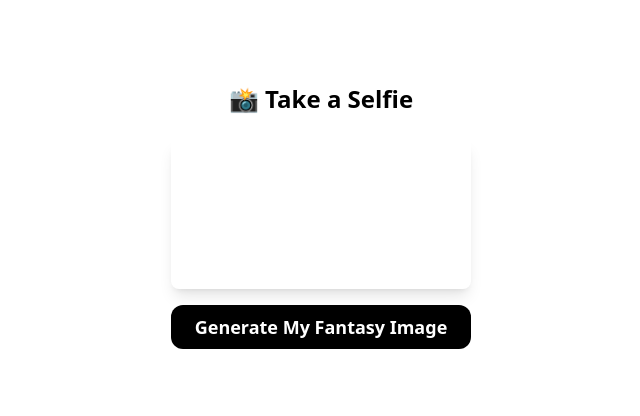
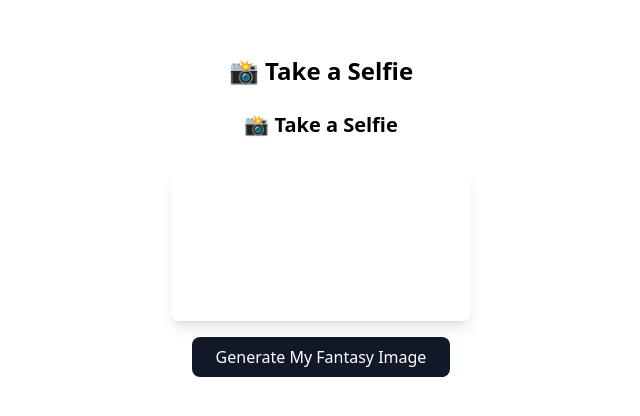
Before and after one commit to saifkazi25/IT129, a Next.js app: page /selfie in a window 1280 px wide. Shown: the part 184-600 px from the top of the page, without its empty margins (319-959 px from the left). Built offline with nearby package versions, Linux system fonts and the light colour scheme; no server answers.

Commit message:
Update CustomWebcam.tsx

```diff
--- a/components/CustomWebcam.tsx
+++ b/components/CustomWebcam.tsx
@@ -1,42 +1,47 @@
 "use client";
 
-import { useRef } from "react";
+import React, { useRef } from "react";
+import Webcam from "react-webcam";
 import { useRouter, useSearchParams } from "next/navigation";
-import dynamic from "next/dynamic";
 
-// Dynamically import react-webcam (client-only)
-const Webcam = dynamic(() => import("react-webcam"), { ssr: false });
-// TypeScript fix: tell TS this component accepts any props
-const WebcamAny = Webcam as unknown as React.ComponentType<Record<string, unknown>>;
-
-export default function WebcamCapture() {
-  const webcamRef = useRef(null);
+export default function CustomWebcam() {
+  const webcamRef = useRef<Webcam | null>(null);
   const router = useRouter();
   const searchParams = useSearchParams();
 
-  const handleCapture = () => {
-    // @ts-ignore – we're confident webcamRef works at runtime
-    const imageSrc = webcamRef.current?.getScreenshot();
-    if (imageSrc) {
-      const query = new URLSearchParams(searchParams as any);
-      query.set("selfie", imageSrc);
-      router.push(`/result?${query.toString()}`);
+  const capture = () => {
+    if (
+      webcamRef.current &&
+      typeof webcamRef.current.getScreenshot === "function"
+    ) {
+      const imageSrc = webcamRef.current.getScreenshot();
+      if (imageSrc) {
+        const params = new URLSearchParams(searchParams.toString());
+        params.set("image", imageSrc);
+        router.push(`/result?${params.toString()}`);
+      } else {
+        alert("Selfie failed. Couldn't capture image. Try again.");
+      }
     } else {
-      alert("Selfie failed. Please allow camera access and try again.");
+      alert("Camera is not ready. Please wait or refresh the page.");
     }
   };
 
   return (
     <div className="flex flex-col items-center space-y-4">
-      <WebcamAny
+      <h2 className="text-xl font-bold mb-4">📸 Take a Selfie</h2>
+      <Webcam
         audio={false}
         ref={webcamRef}
         screenshotFormat="image/jpeg"
         className="rounded-lg shadow-lg w-full max-w-sm"
+        videoConstraints={{
+          facingMode: "user",
+        }}
       />
       <button
-        onClick={handleCapture}
-        className="mt-4 px-6 py-2 rounded-xl bg-black text-white text-lg font-semibold hover:bg-gray-800"
+        onClick={capture}
+        className="bg-gray-900 text-white px-6 py-2 rounded-lg hover:bg-gray-700 transition"
       >
         Generate My Fantasy Image
       </button>
```
